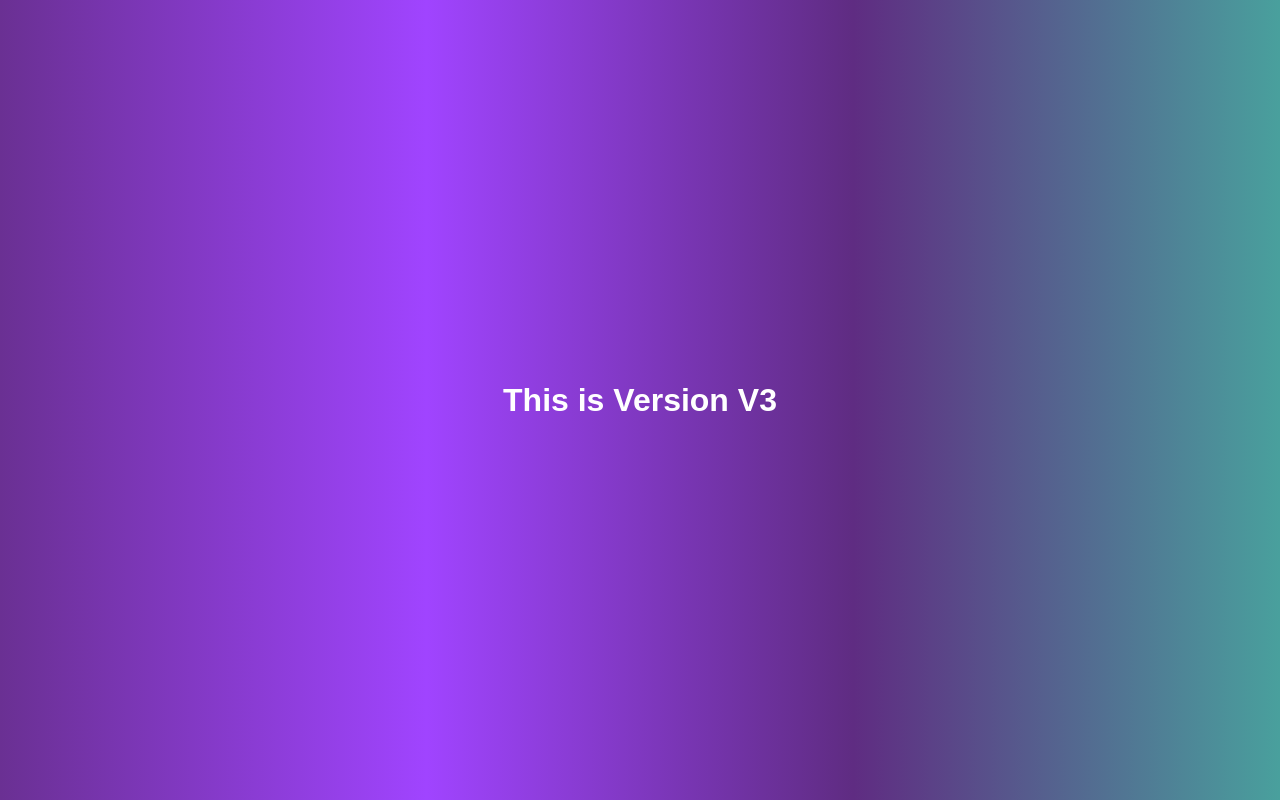
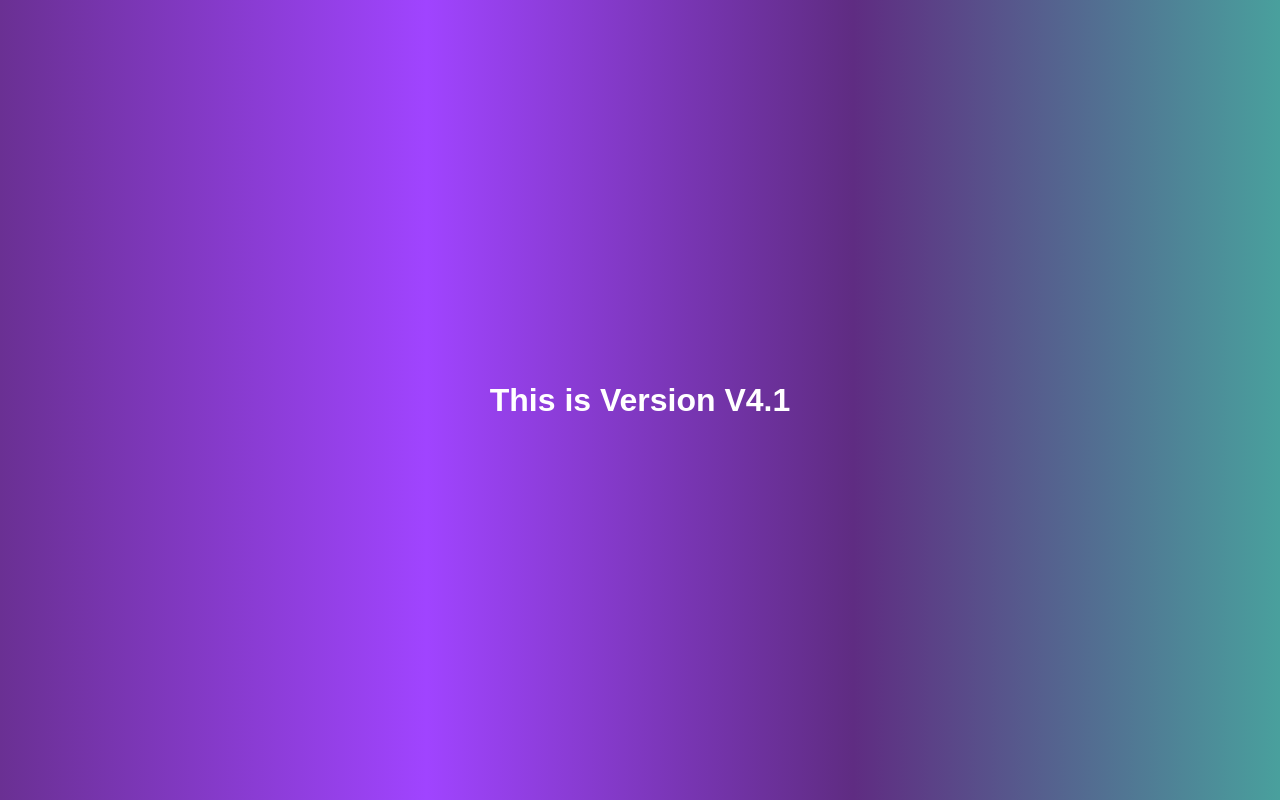
Before and after one commit to KIRSTEN-KONGA/TEST, a plain HTML site: page index.html in a window 1280 px wide. Drawn offline with Linux system fonts and the light colour scheme.

Commit message:
Changed Version to check merge confilict

```diff
--- a/index.html
+++ b/index.html
@@ -7,6 +7,6 @@
     <title>Document</title>
 </head>
 <body>
-    <h1>This is Version V3</h1>
+    <h1>This is Version V4.1</h1>
 </body>
 </html>
```
